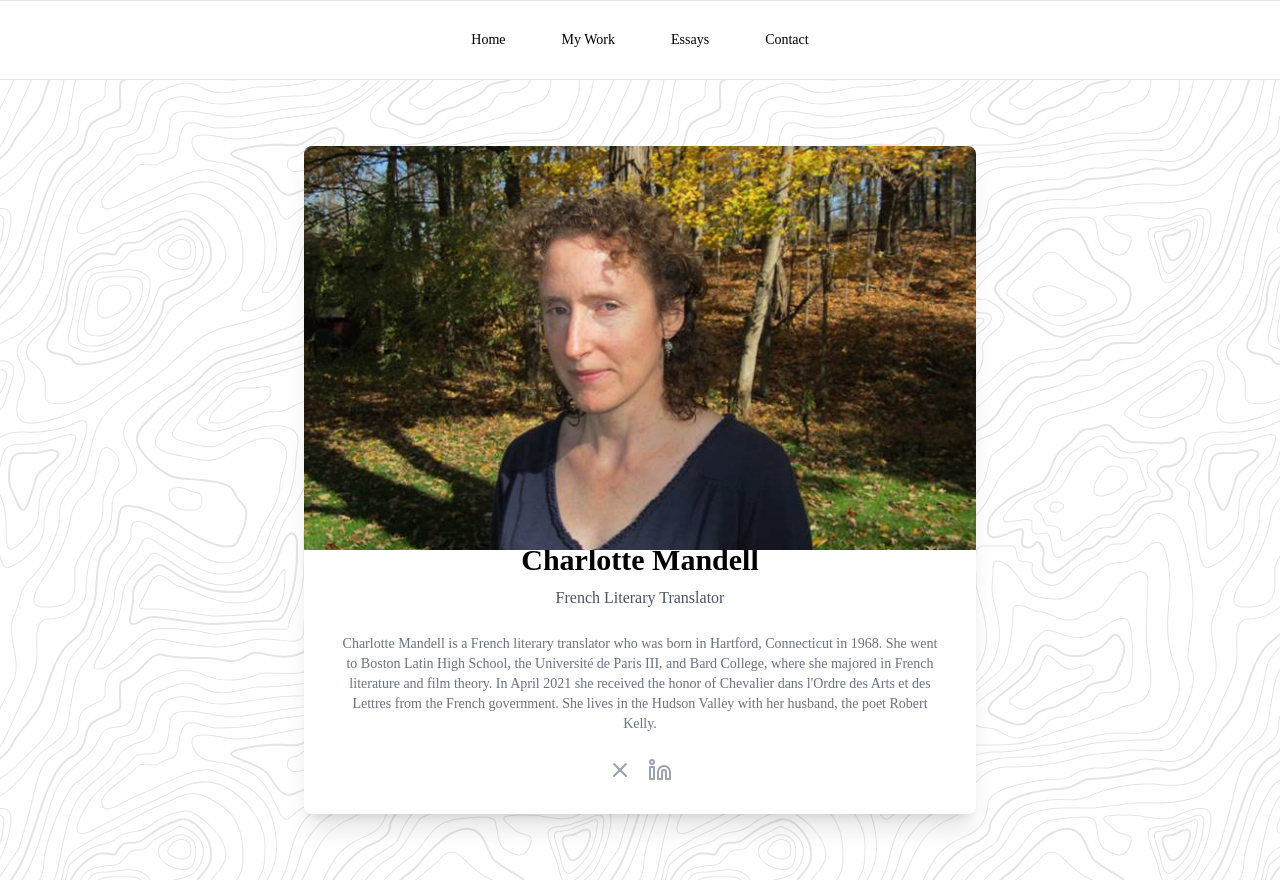
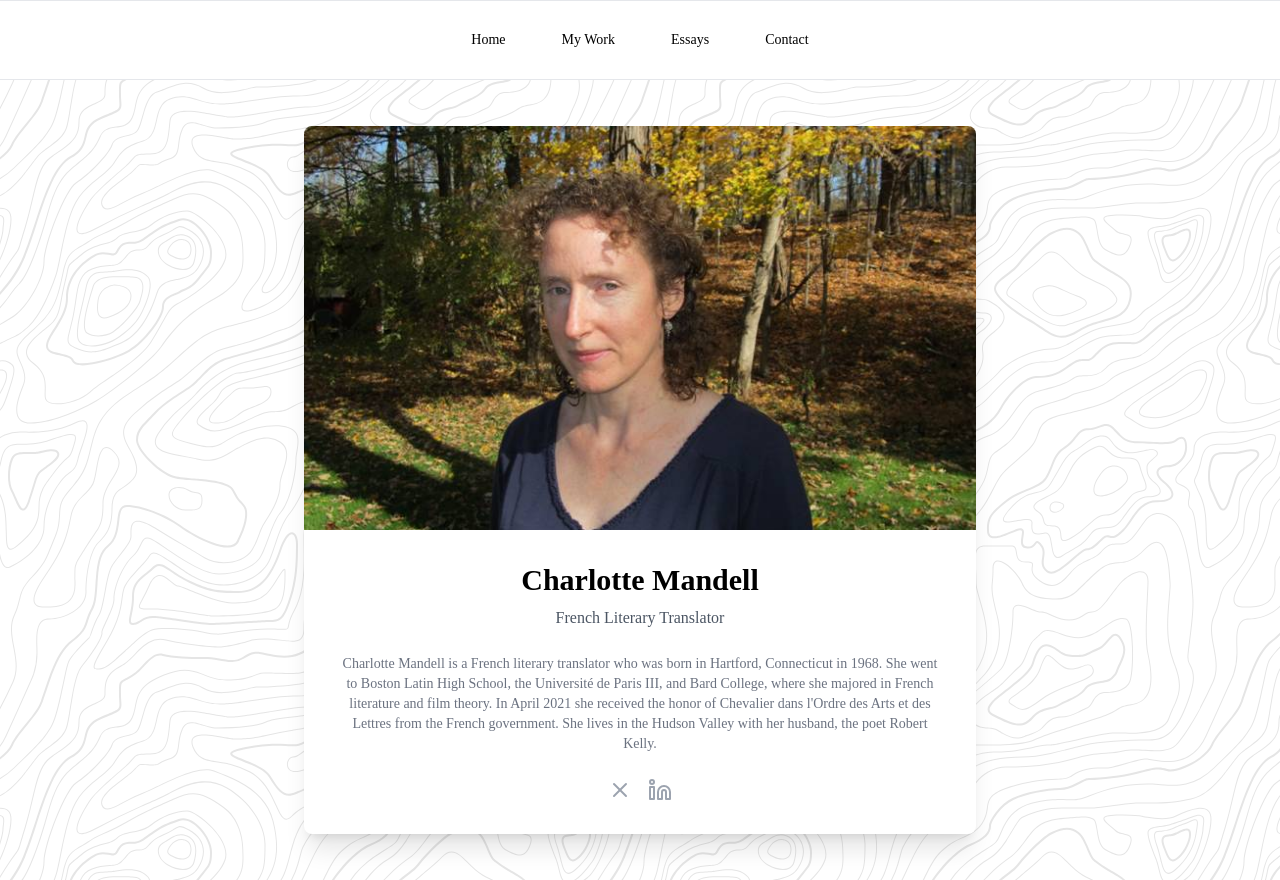
Before and after one commit to Keerikadan03/charlotte-mandell, a React (Vite) app: page / in a window 1280 px wide. Built offline with nearby package versions, Linux system fonts and the light colour scheme.

Commit message:
bug fixes

```diff
--- a/src/pages/Home.tsx
+++ b/src/pages/Home.tsx
@@ -27,7 +27,7 @@ const Home = () => {
           />
 
         </div>
-        <div className="p-8 text-center mt-[-40px]">
+        <div className="p-8 text-center">
           <motion.h1
             className="text-3xl font-bold mb-2"
             initial={{ opacity: 0 }}
```
